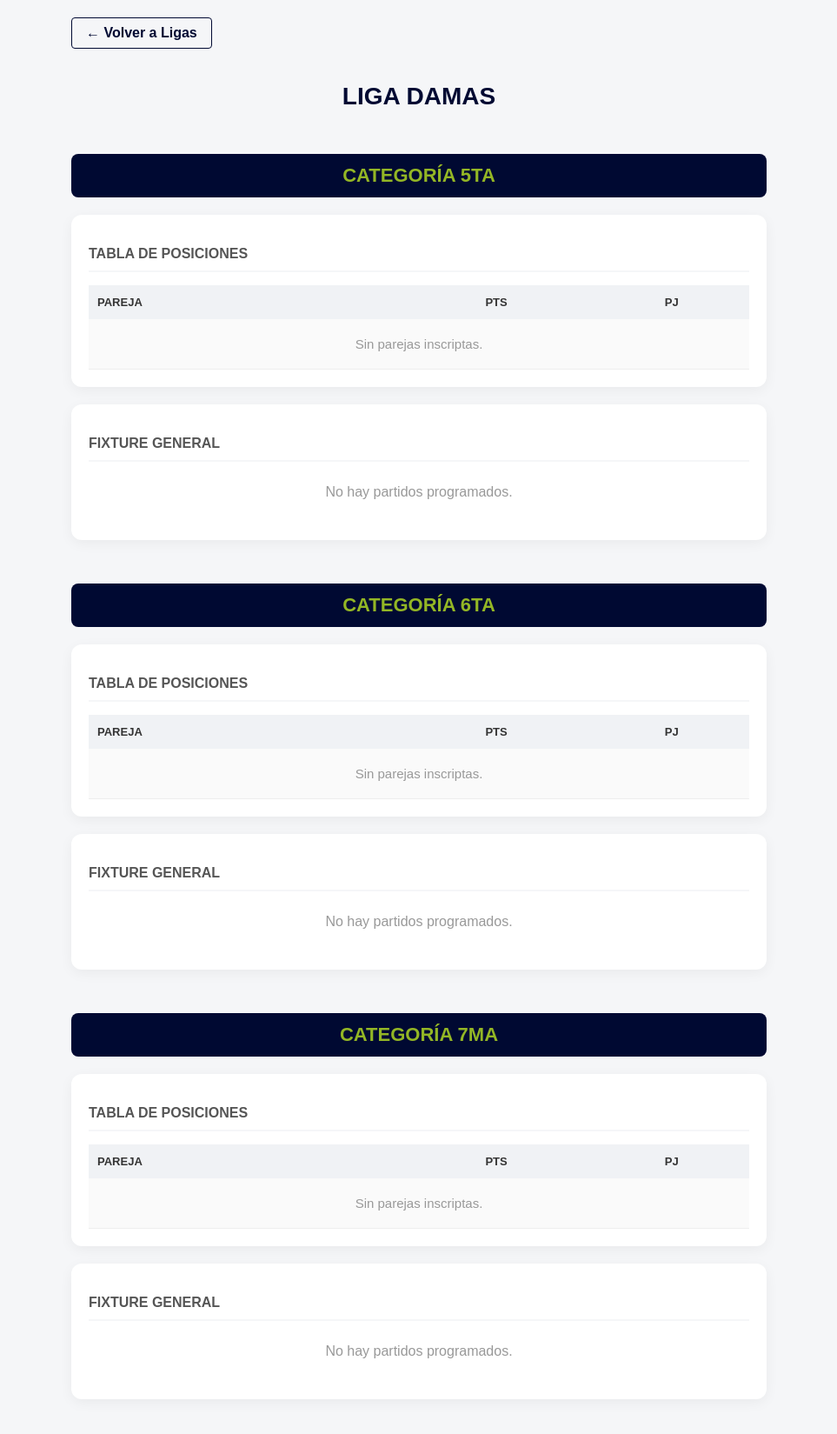
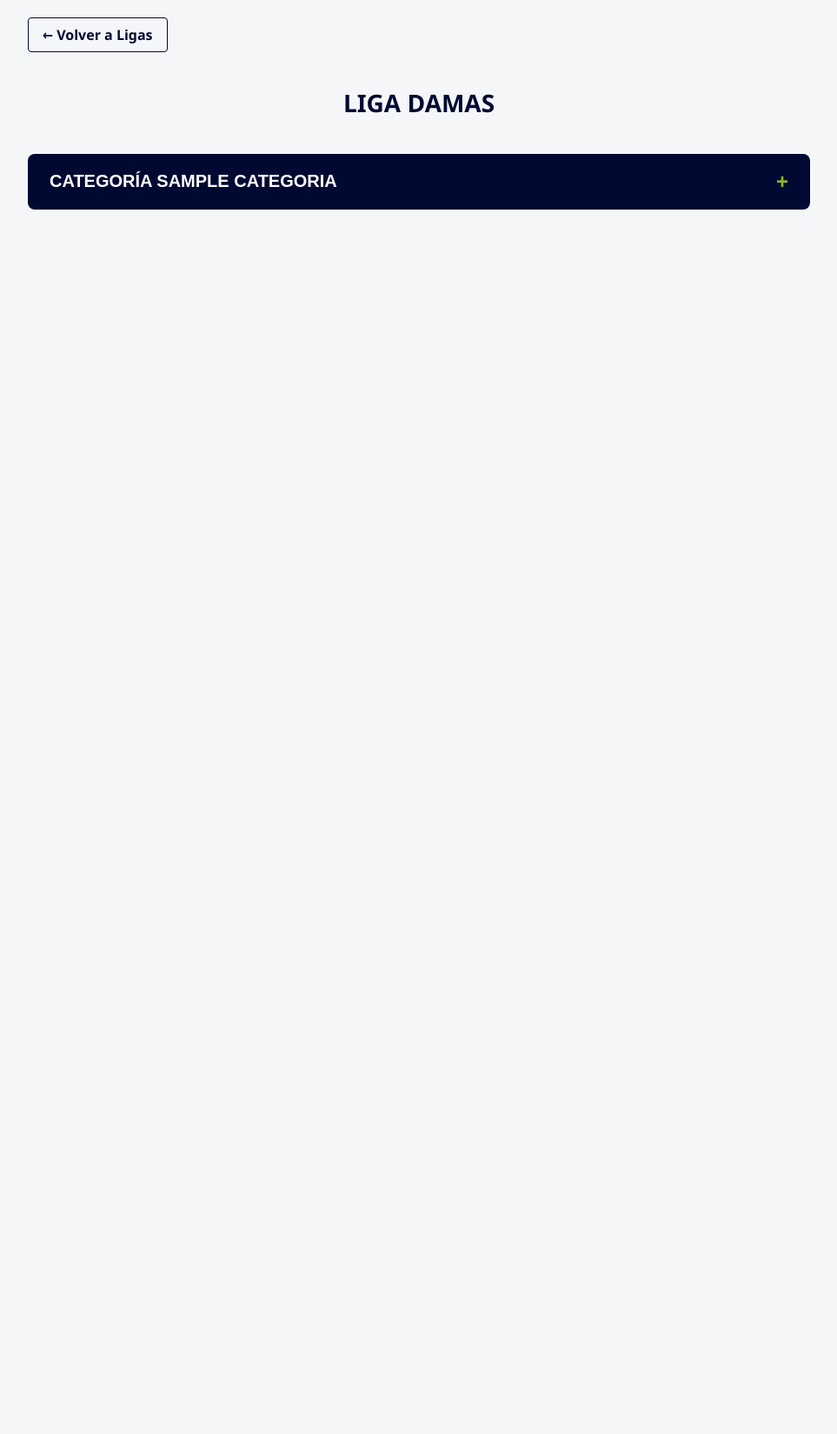
Before and after one commit to martincolombo2001/padel-perez, a Flask app: page /damas in a window 1280 px wide. Shown: the whole page at 87% size, without its empty margins (158-1121 px from the left). After the commit the page ends 241 px from the top, so only its background shows below. Run offline with Flask 3, Linux system fonts and the light colour scheme; a database or web service that is not in the repository returns one stand-in record (values such as "Sample title"); some libraries are stand-ins or nearby versions.

Commit message:
Acordeones por categoria en ligas

```diff
--- a/templates/admin.html
+++ b/templates/admin.html
@@ -269,10 +269,10 @@
                         </select>
                     </div>
                     <div style="flex: 1;">
-                        <label>¿En cuántos sets?</label>
+                        <label>Forma de victoria</label>
                         <select name="cant_sets" style="width: 100%; padding: 10px; margin: 8px 0 15px;" required>
-                            <option value="2">2 Sets</option>
-                            <option value="3">3 Sets</option>
+                            <option value="2">WalkOver</option>
+                            <option value="3">Partido Ganado</option>
                         </select>
                     </div>
                 </div>
--- a/templates/liga_detalle.html
+++ b/templates/liga_detalle.html
@@ -5,43 +5,70 @@
     <meta name="viewport" content="width=device-width, initial-scale=1.0">
     <title>{{ titulo }} - Padel Pérez</title>
     <style>
-        body { font-family: Arial, sans-serif; background-color: #f5f6f8; margin: 0; padding: 20px; }
+        body { font-family: 'Segoe UI', Tahoma, Geneva, Verdana, sans-serif; background-color: #f5f6f8; margin: 0; padding: 20px; }
         .btn-volver { display: inline-block; margin-bottom: 20px; color: #000932; text-decoration: none; font-weight: bold; border: 1px solid #000932; padding: 8px 16px; border-radius: 4px; transition: background 0.3s;}
         .btn-volver:hover { background-color: #000932; color: white; }
 
-        h1 { color: #000932; text-align: center; text-transform: uppercase; margin-bottom: 10px; font-size: 28px; }
-        .contenedor { max-width: 800px; margin: 0 auto; }
+        h1 { color: #000932; text-align: center; text-transform: uppercase; margin-bottom: 40px; font-size: 28px; }
+        .contenedor { max-width: 900px; margin: 0 auto; }
 
-        .titulo-categoria { background-color: #000932; color: #93b625; padding: 12px; border-radius: 8px; text-align: center; margin-top: 50px; margin-bottom: 20px; text-transform: uppercase; font-size: 22px; }
+        /* Estilos del Acordeón */
+        .acordeon {
+            background-color: #000932;
+            color: white;
+            cursor: pointer;
+            padding: 18px 25px;
+            width: 100%;
+            text-align: left;
+            border: none;
+            outline: none;
+            transition: 0.3s;
+            font-size: 20px;
+            font-weight: bold;
+            border-radius: 8px;
+            margin-bottom: 10px;
+            display: flex;
+            justify-content: space-between;
+            align-items: center;
+            text-transform: uppercase;
+        }
+        .acordeon:hover, .acordeon.activo {
+            background-color: #003383;
+        }
+        .acordeon .icono {
+            color: #93b625;
+            font-size: 24px;
+        }
 
-        .caja { background: white; padding: 20px; border-radius: 12px; margin-bottom: 20px; box-shadow: 0 4px 15px rgba(0,0,0,0.05); }
-        h3 { color: #555; margin-bottom: 15px; border-bottom: 2px solid #f5f6f8; padding-bottom: 10px; font-size: 16px; text-transform: uppercase; }
+        /* Panel oculto */
+        .panel {
+            padding: 0;
+            background-color: transparent;
+            display: none;
+            overflow: hidden;
+            margin-bottom: 30px;
+        }
 
-        /* Tabla de posiciones */
-        .tabla-scroll { overflow-x: auto; }
-        table { width: 100%; border-collapse: collapse; min-width: 300px; text-align: left; }
-        th { background-color: #f0f2f5; color: #333; padding: 12px 10px; font-size: 13px; text-transform: uppercase; }
-        td { padding: 12px 10px; border-bottom: 1px solid #eee; font-size: 15px; }
-        tr:nth-child(even) { background-color: #fafafa; }
-        .txt-centro { text-align: center; }
-
-        /* Tarjetas de partidos (Fase Grupos) */
-        .partido { border-left: 4px solid #000932; background: #fdfdfd; padding: 15px; margin-bottom: 15px; border-radius: 6px; box-shadow: 0 2px 5px rgba(0,0,0,0.05); }
-        .partido-header { display: flex; justify-content: space-between; margin-bottom: 8px; }
-        .badge-fase { color: #666; font-size: 13px; font-weight: bold; background: #eee; padding: 3px 8px; border-radius: 4px;}
-        .partido-equipos { color: #000932; font-size: 16px; margin-bottom: 8px; line-height: 1.4; }
-        .partido-resultado { color: #f8111c; font-weight: bold; font-size: 14px; margin-top: 10px; }
-
-        /* Estilos Cuadro Final (Bracket) */
-        .bracket-scroll { overflow-x: auto; padding: 10px 0; }
-        .bracket { display: flex; align-items: stretch; min-width: 500px; gap: 30px; }
-        .bracket-col { display: flex; flex-direction: column; justify-content: space-around; gap: 20px; width: 220px; }
-        .bracket-match { background: #fff; border: 2px solid #000932; border-radius: 6px; padding: 12px; box-shadow: 0 4px 6px rgba(0,0,0,0.05); }
-        .bracket-match.final-match { border-color: #93b625; background: #fcfdf9; border-width: 3px; }
-        .bracket-fase-etiqueta { font-size: 11px; background: #000932; color: white; padding: 3px 6px; border-radius: 4px; font-weight: bold; margin-bottom: 8px; display: inline-block; }
-        .bracket-equipo { font-size: 14px; color: #333; padding: 5px 0; border-bottom: 1px solid #eee; }
-        .bracket-equipo:last-of-type { border-bottom: none; }
-        .bracket-res { font-size: 12px; font-weight: bold; color: #f8111c; margin-top: 8px; text-align: center; background: #ffeeee; border-radius: 4px; padding: 3px; }
+        /* Tablas */
+        .tabla-contenedor {
+            background: white;
+            border-radius: 8px;
+            overflow: hidden;
+            box-shadow: 0 4px 15px rgba(0,0,0,0.05);
+            margin-bottom: 25px;
+            width: 100%;
+            overflow-x: auto;
+        }
+        h3 { color: #000932; margin: 15px 0 10px 5px; font-size: 20px; text-transform: uppercase;}
+        h3 span { color: #93b625; }
+        table { width: 100%; border-collapse: collapse; min-width: 600px; }
+        th, td { padding: 15px; text-align: left; border-bottom: 1px solid #eee; font-size: 15px; }
+        th { background-color: #f9f9f9; color: #555; text-transform: uppercase; font-size: 13px; letter-spacing: 1px; }
+        tr:last-child td { border-bottom: none; }
+        .posicion { font-weight: bold; color: #000932; font-size: 16px; }
+        .puntos { font-weight: bold; color: #93b625; font-size: 18px; }
+        .res-pendiente { color: #999; font-style: italic; }
+        .res-final { font-weight: bold; color: #000932; }
     </style>
 </head>
 <body>
@@ -49,136 +76,100 @@
         <a href="/ligas" class="btn-volver">← Volver a Ligas</a>
         <h1>{{ titulo }}</h1>
 
-        {% set categorias = ['5ta', '6ta', '7ma'] %}
+        <!-- Extraemos las categorías únicas de la base de datos -->
+        {% set categorias = equipos | map(attribute=0) | unique | list %}
+
         {% for cat in categorias %}
+        <button class="acordeon">Categoría {{ cat }} <span class="icono">+</span></button>
+        <div class="panel">
 
-            <h2 class="titulo-categoria">Categoría {{ cat }}</h2>
-
-            <!-- CAJA 1: Tabla de Posiciones -->
-            <div class="caja">
-                <h3>Tabla de Posiciones</h3>
-                <div class="tabla-scroll">
+            <h3>Ranking <span>Oficial</span></h3>
+            <div class="tabla-contenedor">
                 <table>
                     <tr>
+                        <th style="width: 50px;">Pos</th>
                         <th>Pareja</th>
-                            <th class="txt-centro">Pts</th>
-                            <th class="txt-centro">PJ</th>
+                        <th style="text-align: center;">PJ</th>
+                        <th style="text-align: center;">Puntos</th>
                     </tr>
-                        {% set ns = namespace(hay_equipos=false) %}
-                        {% for equipo in equipos %}
-                            {% if equipo[0] == cat %}
+                    {% set ns = namespace(pos=1) %}
+                    {% for eq in equipos %}
+                        {% if eq[0] == cat %}
                         <tr>
-                                <td>
-                                    {{ equipo[1] }} <strong>{{ equipo[2]|upper }}</strong><br>
-                                    {{ equipo[3] }} <strong>{{ equipo[4]|upper }}</strong>
+                            <td class="posicion">{{ ns.pos }}</td>
+                            <td>{{ eq[2]|upper }} {{ eq[1] }} / {{ eq[4]|upper }} {{ eq[3] }}</td>
+                            <td style="text-align: center;">{{ eq[6] }}</td>
+                            <td style="text-align: center;" class="puntos">{{ eq[5] }}</td>
+                        </tr>
+                        {% set ns.pos = ns.pos + 1 %}
+                        {% endif %}
+                    {% endfor %}
+                </table>
+            </div>
+
+            <h3>Fixture y <span>Resultados</span></h3>
+            <div class="tabla-contenedor">
+                <table>
+                    <tr>
+                        <th>Fase</th>
+                        <th>Local</th>
+                        <th>Visitante</th>
+                        <th style="text-align: center;">Resultado</th>
+                    </tr>
+                    {% set ns_partidos = namespace(hay=false) %}
+                    {% for p in partidos %}
+                        {% if p[0] == cat %}
+                        <tr>
+                            <td><strong>{{ p[1] }}</strong></td>
+                            <td>{{ p[3]|upper }} / {{ p[5]|upper }}</td>
+                            <td>{{ p[7]|upper }} / {{ p[9]|upper }}</td>
+                            <td style="text-align: center;">
+                                {% if p[10] == 'Pendiente' %}
+                                    <span class="res-pendiente">Pendiente</span>
+                                {% else %}
+                                    <span class="res-final">{{ p[10] }}</span>
+                                {% endif %}
                             </td>
-                                <td class="txt-centro" style="font-size: 18px;"><strong>{{ equipo[5] }}</strong></td>
-                                <td class="txt-centro">{{ equipo[6] }}</td>
                         </tr>
-                            {% set ns.hay_equipos = true %}
+                        {% set ns_partidos.hay = true %}
                         {% endif %}
                     {% endfor %}
 
-                        {% if not ns.hay_equipos %}
-                        <tr><td colspan="3" class="txt-centro" style="padding: 20px; color:#999;">Sin parejas inscriptas.</td></tr>
+                    {% if not ns_partidos.hay %}
+                        <tr>
+                            <td colspan="4" style="text-align: center; color: #999;">Aún no hay partidos programados.</td>
+                        </tr>
                     {% endif %}
                 </table>
             </div>
         </div>
-
-            <!-- Identificador de Playoffs -->
-            {% set ns_play = namespace(semi1=none, semi2=none, final=none) %}
-            {% for partido in partidos %}
-                {% if partido[0] == cat %}
-                    {% if 'Semifinal 1' in partido[1] %}{% set ns_play.semi1 = partido %}{% endif %}
-                    {% if 'Semifinal 2' in partido[1] %}{% set ns_play.semi2 = partido %}{% endif %}
-                    {% if 'Final' in partido[1] %}{% set ns_play.final = partido %}{% endif %}
-                {% endif %}
+        {% else %}
+        <p style="text-align: center; color: #666;">Aún no hay categorías cargadas en esta liga.</p>
         {% endfor %}
-
-            <!-- CAJA 2: CUADRO FINAL (Solo aparece si hay playoffs generados) -->
-            {% if ns_play.semi1 or ns_play.semi2 or ns_play.final %}
-            <div class="caja" style="background-color: #f0f2f5;">
-                <h3 style="color: #000932; border-color: #ccc;">Cuadro Final</h3>
-                <div class="bracket-scroll">
-                    <div class="bracket">
-
-                        <!-- Columna Semifinales -->
-                        <div class="bracket-col">
-                            <!-- Semi 1 -->
-                            <div class="bracket-match">
-                                <span class="bracket-fase-etiqueta">SEMIFINAL 1</span>
-                                {% if ns_play.semi1 %}
-                                    <div class="bracket-equipo"><strong>{{ ns_play.semi1[3]|upper }}</strong> / <strong>{{ ns_play.semi1[5]|upper }}</strong></div>
-                                    <div class="bracket-equipo"><strong>{{ ns_play.semi1[7]|upper }}</strong> / <strong>{{ ns_play.semi1[9]|upper }}</strong></div>
-                                    <div class="bracket-res">{{ ns_play.semi1[10] }}</div>
-                                {% else %}
-                                    <div style="color:#999; font-size:12px; text-align:center; padding:10px;">A definir</div>
-                                {% endif %}
     </div>
 
-                            <!-- Semi 2 -->
-                            <div class="bracket-match">
-                                <span class="bracket-fase-etiqueta">SEMIFINAL 2</span>
-                                {% if ns_play.semi2 %}
-                                    <div class="bracket-equipo"><strong>{{ ns_play.semi2[3]|upper }}</strong> / <strong>{{ ns_play.semi2[5]|upper }}</strong></div>
-                                    <div class="bracket-equipo"><strong>{{ ns_play.semi2[7]|upper }}</strong> / <strong>{{ ns_play.semi2[9]|upper }}</strong></div>
-                                    <div class="bracket-res">{{ ns_play.semi2[10] }}</div>
-                                {% else %}
-                                    <div style="color:#999; font-size:12px; text-align:center; padding:10px;">A definir</div>
-                                {% endif %}
-                            </div>
-                        </div>
+    <script>
+        // Lógica de JavaScript para abrir y cerrar las categorías
+        var acordeones = document.getElementsByClassName("acordeon");
+        for (var i = 0; i < acordeones.length; i++) {
+            acordeones[i].addEventListener("click", function() {
+                this.classList.toggle("activo");
 
-                        <!-- Columna Final -->
-                        <div class="bracket-col" style="justify-content: center;">
-                            <div class="bracket-match final-match">
-                                <span class="bracket-fase-etiqueta" style="background: #93b625; color: #000932;">GRAN FINAL</span>
-                                {% if ns_play.final %}
-                                    <div class="bracket-equipo"><strong>{{ ns_play.final[3]|upper }}</strong> / <strong>{{ ns_play.final[5]|upper }}</strong></div>
-                                    <div class="bracket-equipo"><strong>{{ ns_play.final[7]|upper }}</strong> / <strong>{{ ns_play.final[9]|upper }}</strong></div>
-                                    <div class="bracket-res">{{ ns_play.final[10] }}</div>
-                                {% else %}
-                                    <div style="color:#999; font-size:12px; text-align:center; padding:10px;">Esperando ganadores...</div>
-                                {% endif %}
-                            </div>
-                        </div>
+                var icono = this.querySelector('.icono');
+                if (this.classList.contains("activo")) {
+                    icono.textContent = "-";
+                } else {
+                    icono.textContent = "+";
+                }
 
-                    </div>
-                </div>
-            </div>
-            {% endif %}
-
-            <!-- CAJA 3: Fixture Regular (Fase de Grupos) -->
-            <div class="caja">
-                <h3>Fixture General</h3>
-                {% set ns_fixture = namespace(hay_partidos=false) %}
-                {% for partido in partidos %}
-                    {% if partido[0] == cat %}
-                    <div class="partido">
-                        <div class="partido-header">
-                            <span class="badge-fase">{{ partido[1] }}</span>
-                        </div>
-                        <div class="partido-equipos">
-                            {{ partido[2] }} <strong>{{ partido[3]|upper }}</strong> / {{ partido[4] }} <strong>{{ partido[5]|upper }}</strong>
-                            <br><span style="color:#999; font-size:12px;">vs</span><br>
-                            {{ partido[6] }} <strong>{{ partido[7]|upper }}</strong> / {{ partido[8] }} <strong>{{ partido[9]|upper }}</strong>
-                        </div>
-                        <div class="partido-resultado">
-                            Resultado: {{ partido[10] }}
-                        </div>
-                    </div>
-                    {% set ns_fixture.hay_partidos = true %}
-                    {% endif %}
-                {% endfor %}
-
-                {% if not ns_fixture.hay_partidos %}
-                <p style="text-align: center; color: #999; padding: 10px 0;">No hay partidos programados.</p>
-                {% endif %}
-            </div>
-
-        {% endfor %}
-
-    </div>
+                var panel = this.nextElementSibling;
+                if (panel.style.display === "block") {
+                    panel.style.display = "none";
+                } else {
+                    panel.style.display = "block";
+                }
+            });
+        }
+    </script>
 </body>
 </html>
```
Lines whose indentation alone changed are shown as unchanged.
